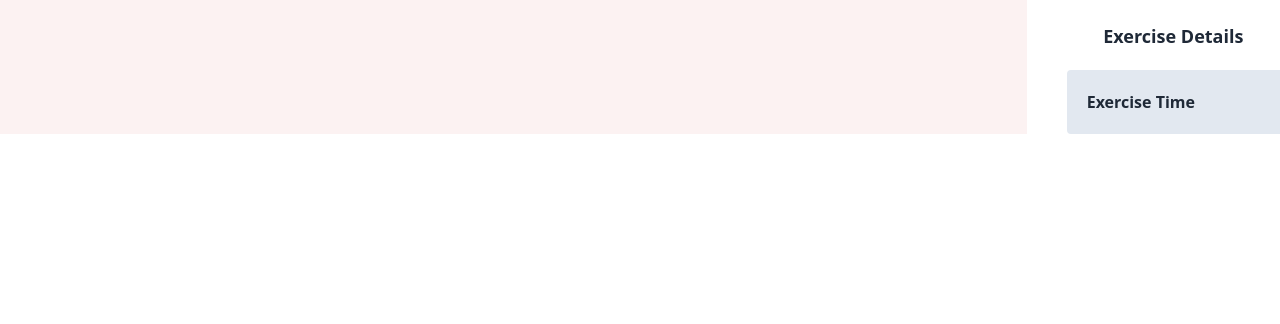
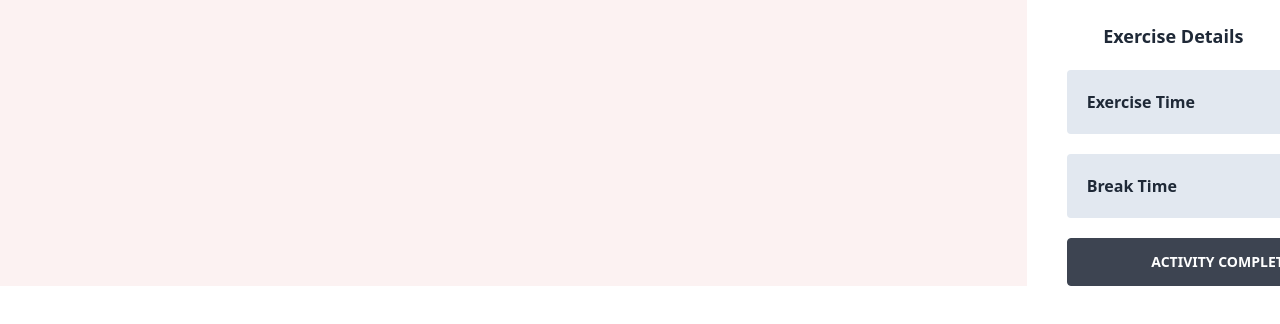
Before and after one commit to abdurrahman720/Diamond_Gym-REACT, a React (Create React App) app: page / in a window 1280 px wide. Shown: the part 370-694 px from the top of the page. Built offline with nearby package versions, Linux system fonts and the light colour scheme; no server answers.

Commit message:
break time

```diff
--- a/src/Components/Details/Details.js
+++ b/src/Components/Details/Details.js
@@ -1,12 +1,20 @@
 import React from 'react';
 
-const Details = ({ times }) => {
+const Details = ({ times, bt }) => {
 
     return (
-        <div className="flex justify-between bg-slate-200 rounded p-5 w-80">
+        <div>
+            <div className="flex justify-between bg-slate-200 rounded p-5 w-80">
             <p className="font-bold">Exercise Time</p>
             <p className="font-extralight"> {times} seconds</p>
+            </div>
+            <div className="flex mt-5 justify-between bg-slate-200 rounded p-5 w-80">
+            <p className="font-bold">Break Time</p>
+            <p className="font-extralight"> {bt} seconds</p>
+            </div>
+            <button className="btn rounded w-80 mt-5">Activity Completed</button>
         </div>
+
     );
 };
 
--- a/src/Components/Sidebar/Sidebar.js
+++ b/src/Components/Sidebar/Sidebar.js
@@ -2,8 +2,17 @@ import './Sidebar.css'
 
 import React from 'react';
 import Details from '../Details/Details';
+import { useState } from 'react';
 
 const Sidebar = ({ times, setTimes }) => {
+
+    const [bt, setBT] = useState(0);
+
+    const addBreak = (e) => {
+        const breakTime = e.target.value;
+        setBT(breakTime);
+        console.log(bt);
+    }
 
     return (
         <div className="bg-white">
@@ -38,16 +47,17 @@ const Sidebar = ({ times, setTimes }) => {
             <p className="font-bold text-lg my-5">Add a Break</p>
 
             <div className="flex justify-between bg-slate-200 rounded p-5 w-80">
-                <button className="btn btn-circle ">10 <sub>s</sub></button>
-                <button className="btn btn-circle ">20<sub>s</sub></button>
-                <button className="btn btn-circle ">30<sub>s</sub></button>
-                <button className="btn btn-circle ">40<sub>s</sub></button>
+                <button onClick={addBreak} className="btn btn-circle" value="10">10<sub>s</sub></button>
+                <button onClick={addBreak} className="btn btn-circle" value="20">20<sub>s</sub></button>
+                <button onClick={addBreak} className="btn btn-circle" value="30">30<sub>s</sub></button>
+                <button onClick={addBreak} className="btn btn-circle" value="40">40<sub>s</sub></button>
              </div>
 
             <p className="font-bold text-lg mt-10 mb-5">Exercise Details</p>
             <div>
-                <Details times={times}></Details>
+                <Details times={times} bt={bt}></Details>
             </div>
+
         </div>
     );
 };
```
